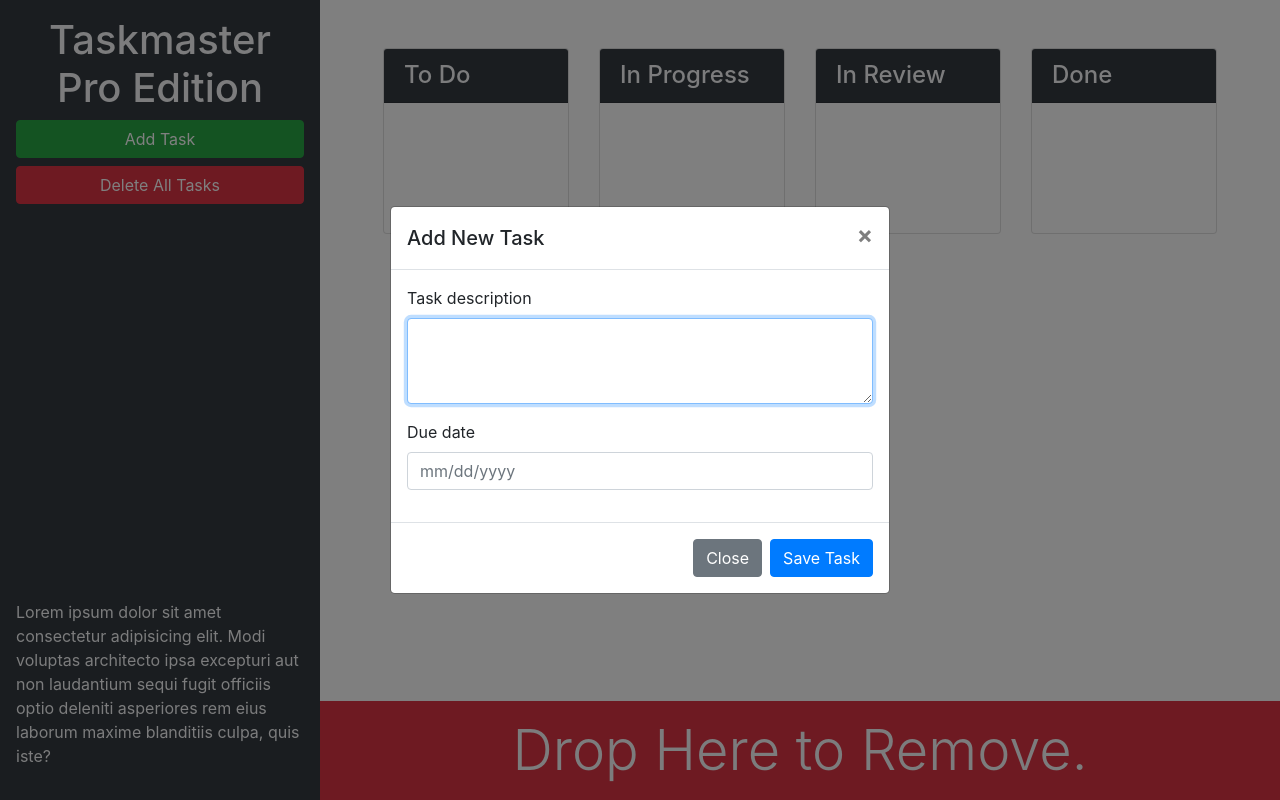
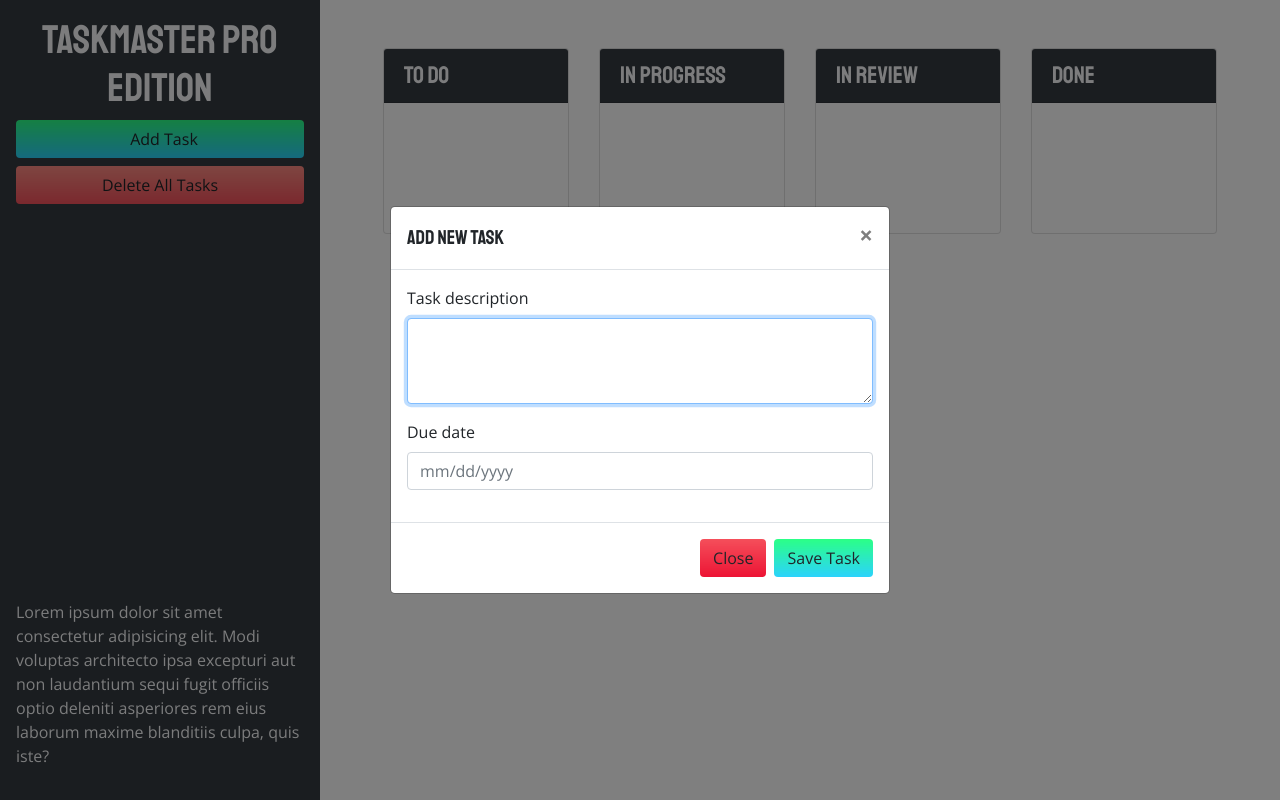
Before and after one commit to ALMA-DEV914/Taskmaster-pro, a plain HTML site: page index.html in a window 1280 px wide. Both pictures are taken after a click on the button "Add Task". Drawn offline with nearby package versions, Linux system fonts and the light colour scheme; a web font is replaced by a local one.

Commit message:
Add improvements for user experience

```diff
--- a/assets/css/style.css
+++ b/assets/css/style.css
@@ -1,3 +1,52 @@
 ul.list-group {
   min-height: 130px;
 }
+body {
+  font-family: "Open Sans", sans-serif;
+}
+
+h1,
+h2,
+h3,
+h4,
+h5,
+h6 {
+  font-family: "Staatliches", sans-serif;
+}
+.bottom-trash{
+  opacity: 0;
+  color: #f1f1f1;
+  font-size: 2.3rem;
+  font-family: "Staatliches", sans-serif;
+  transform: translateY(150px);
+  transition: all.5s ease-in-out;
+  background-color: rgba(234,0,39,0.7);
+
+}
+.bottom-trash-drag{
+  transform: translateY(0);
+  opacity: 1;
+}
+.bottom-trash-active{
+  background-color: rgba(234,0,39,1);
+}
+.btn-add, .btn-save {
+  background-color: #FA8BFF;
+  background-image: linear-gradient(45deg, #FA8BFF 0%, #2BD2FF 52%, #2BFF88 90%);
+  transition: all.5s ease-out;
+  background-size: 1px 100px;
+  background-position: 0 -10px;
+}
+.btn-close, .btn-delete {
+  background-color: #EA0028;
+  background-image: linear-gradient(180deg, #FF9A8B 0%, #EA0028 100%);
+  transition: all.5s ease-out;
+  background-size: 1px 100px;
+  background-position: 0 -10px;
+}
+.btn-delete:hover, .btn-close{
+  background-position: 1px -50px;
+}
+.btn-add:hover, .btn-save:hover{
+  background-position: 1px -50px;
+}
--- a/assets/js/script.js
+++ b/assets/js/script.js
@@ -51,9 +51,11 @@ $(".card .list-group").sortable({
   tolerance: "pointer",
   helper: "clone",
   activate: function(event, ui) {
+    $(".bottom-trash").addClass("bottom-trash-drag");
     console.log(ui);
   },
   deactivate: function(event, ui) {
+    $(".bottom-trash").remove("bottom-trash-drag");
     console.log(ui);
   },
   over: function(event) {
@@ -101,14 +103,17 @@ $("#trash").droppable({
   accept: ".card .list-group-item",
   tolerance: "touch",
   drop: function(event, ui) {
+    $(".bottom-trash").remove("bottom-trash-active");
     // remove dragged element from the dom
     ui.draggable.remove();
 
   },
   over: function(event, ui) {
+    $(".bottom-trash").addClass("bottom-trash-active");
     console.log(ui);
   },
   out: function(event, ui) {
+    $(".bottom-trash").remove("bottom-trash-active");
     console.log(ui);
   }
 });
@@ -126,7 +131,7 @@ $("#task-form-modal").on("shown.bs.modal", function() {
 });
 
 // save button in modal was clicked
-$("#task-form-modal .btn-primary").click(function() {
+$("#task-form-modal .btn-save").click(function() {
   // get form values
   var taskText = $("#modalTaskDescription").val();
   var taskDate = $("#modalDueDate").val();
@@ -257,6 +262,11 @@ $("#remove-tasks").on("click", function() {
   }
   saveTasks();
 });
+setInterval(function() {
+  $(".card .list-group-item").each(function(index, el){
+     auditTask(el);
+  });
+}, (1000 * 60 )* 30);
 
 // load tasks for the first time
 loadTasks();
--- a/index.html
+++ b/index.html
@@ -8,6 +8,10 @@
   <link rel="stylesheet" href="https://cdnjs.cloudflare.com/ajax/libs/twitter-bootstrap/4.3.1/css/bootstrap.min.css">
   <!-- add the style sheet here -->
   <link rel="stylesheet" href="https://cdnjs.cloudflare.com/ajax/libs/jqueryui/1.12.1/themes/base/jquery-ui.min.css">
+  <link rel="preconnect" href="https://fonts.googleapis.com">
+<link rel="preconnect" href="https://fonts.gstatic.com" crossorigin>
+<link href="https://fonts.googleapis.com/css2?family=Open+Sans:wght@400;700&family=Staatliches&display=swap" rel="stylesheet">
+<link rel="stylesheet" href="https://cdnjs.cloudflare.com/ajax/libs/open-iconic/1.1.1/font/css/open-iconic-bootstrap.min.css" />
   <link rel="stylesheet" href="./assets/css/style.css" />
   <title>Taskmaster Pro</title>
 </head>
@@ -16,11 +20,14 @@
 
   <div class="row min-vh-100 no-gutters">
     <header class="col-12 col-lg-3 bg-dark sticky-top text-light d-flex flex-column p-4 p-lg-3">
-      <h1 class="text-center">Taskmaster Pro Edition</h1>
-      <button id="create-task" class="btn btn-block btn-success" data-toggle="modal" data-target="#task-form-modal">Add
+      <h1 class="text-center">
+        <span class="oi oi-task d-inline d-lg-none"></span>Taskmaster Pro Edition</h1>
+      <button id="create-task" class="btn btn-block btn-add" data-toggle="modal" data-target="#task-form-modal">
+        <span class="oi oi-plus mr-2"></span>Add
         Task</button>
-      <button id="remove-tasks" class="btn btn-block btn-danger">Delete All Tasks</button>
-      <p class="mt-auto d-none d-lg-block">Lorem ipsum dolor sit amet consectetur adipisicing elit. Modi voluptas architecto ipsa
+      <button id="remove-tasks" class="btn btn-block btn-delete"><span class="oi oi-trash"></span> Delete All Tasks</button>
+      <span class="oi oi-task display-1 text-center mb-2 d-none d-lg-block mt-auto"></span>
+      <p class=" d-none d-lg-block">Lorem ipsum dolor sit amet consectetur adipisicing elit. Modi voluptas architecto ipsa
         excepturi aut non
         laudantium sequi fugit officiis optio deleniti asperiores rem eius laborum maxime blanditiis culpa, quis iste?
       </p>
@@ -68,9 +75,9 @@
   </div>
   <!-- done end -->
 </div>
-<div id="trash" class="mt-auto">
-  <div class="w-100 bg-danger p-3 text-center text-light display-4">
-    Drop Here to Remove.
+<div id="trash" class="mt-auto overflow-hidden">
+  <div class="w-100  p-3 text-center bottom-trash">
+    <span class="oi oi-trash"></span> Drop Here to Remove.
   </div>
 </div>
       </div>
@@ -101,8 +108,8 @@
           </form>
         </div>
         <div class="modal-footer">
-          <button type="button" class="btn btn-secondary" data-dismiss="modal">Close</button>
-          <button type="button" class="btn btn-primary">Save Task</button>
+          <button type="button" class="btn btn-close" data-dismiss="modal">Close</button>
+          <button type="button" class="btn btn-save">Save Task</button>
         </div>
       </div>
     </div>
```
